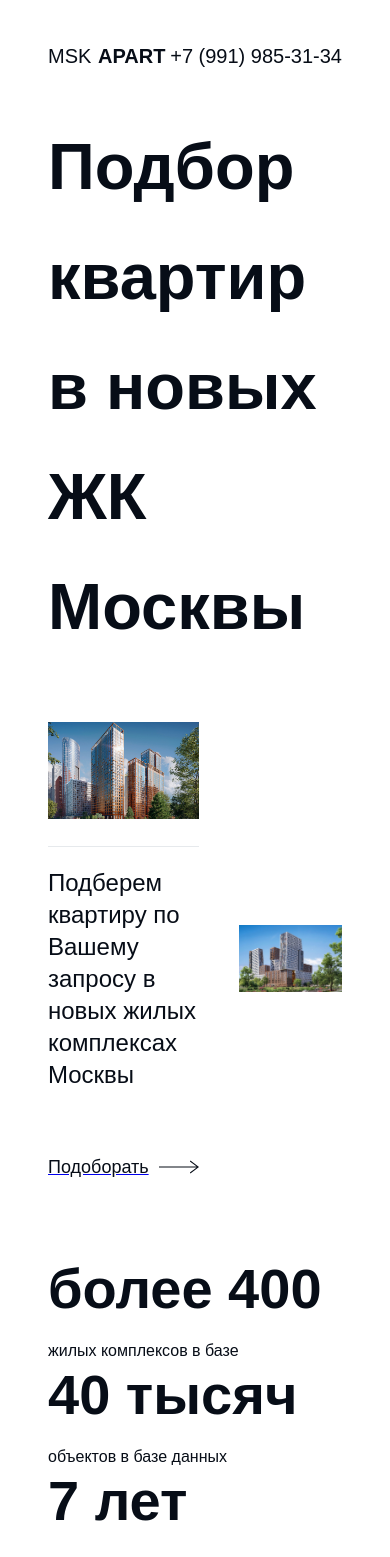
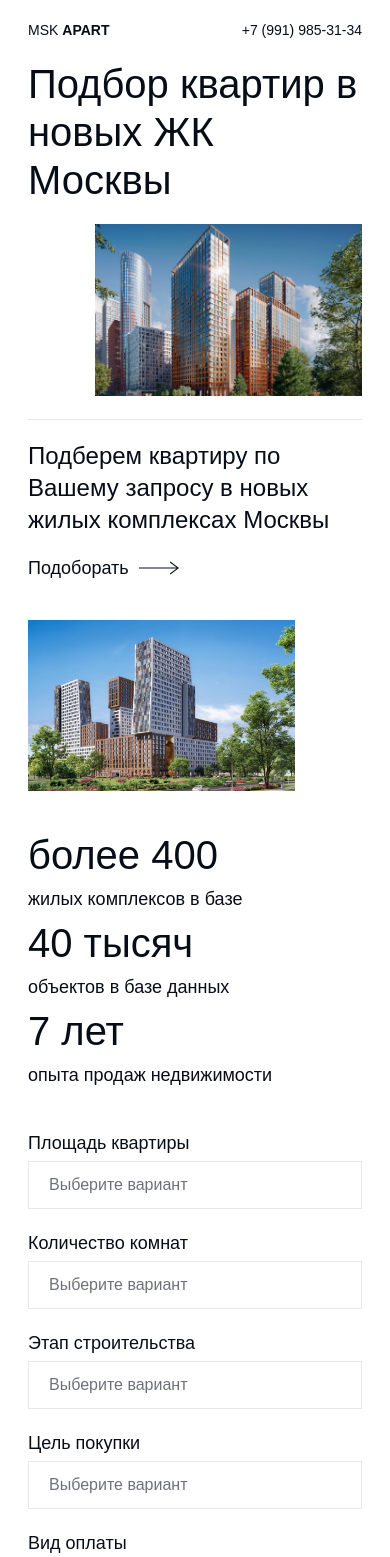
Before and after one commit to bakhanets/apartments_website, a Nuxt app: page / in a window 390 px wide. Shown: the top 1557 px of the page. Built offline with nearby package versions, Linux system fonts and the light colour scheme; a web font is replaced by a local one.

Commit message:
added styles for adaptive

```diff
--- a/assets/css/main.scss
+++ b/assets/css/main.scss
@@ -208,7 +208,7 @@
           width: 70%;
           font-family: Cormorant, sans-serif;
           font-style: normal;
-          font-weight: 600;
+          font-weight: 500;
           font-size: 100px;
           line-height: 110px;
 
@@ -249,6 +249,7 @@
         &__block {
           display: flex;
           grid-gap: 10px;
+          text-decoration: none
         }
         &__link {
           font-family: Montserrat, sans-serif;
@@ -273,7 +274,13 @@
     display: flex;
     align-items: flex-start;
     justify-content: space-between;
+    &_img {
+      display: none;
+    }
     .info {
+      &__img {
+        width: 100%;
+      }
       &__img-line {
         width: 200px;
       }
@@ -291,7 +298,7 @@
       &__title {
         margin: 0;
         font-family: Cormorant, sans-serif;
-        font-weight: 600;
+        font-weight: 500;
         font-size: 56px;
         line-height: 60px;
       }
@@ -392,15 +399,26 @@
   }
 }
 @media only screen and (max-width: 768px) {
-  .main__content .content__block_title {
-    font-size: 65px;
+  .main__content {
+    grid-gap: 30px;
+    .content__block_title {
+      font-size: 65px;
+    }
+    .content__block_present {
+      grid-gap: 40px;
+    }
   }
-  .main__content .content__block_present {
-    grid-gap: 40px;
+  .content__block_info {
+    display: flex;
+    grid-gap: 30px;
   }
   .block {
     &__info {
       flex-direction: column;
+      width: 100%;
+      &_img {
+        display: block;
+      }
     }
     &__send {
       grid-gap: 30px;
@@ -408,16 +426,21 @@
     }
   }
   .block__send {
-    .send__img {
-      width: 60%;
-    }
-    .send__dropdown {
-      grid-template-columns: 1fr;
+    .send {
+      &__img {
+        display: none;
+      }
+      &__dropdown {
+        grid-template-columns: 1fr;
+      }
+      &__btn {
+        width: 100%;
+      }
     }
   }
   .block__info {
-    .info__desc {
-      font-size: 16px;
+    .info__title {
+      font-size: 40px;
     }
   }
   .block__present_first {
@@ -433,6 +456,82 @@
     &_right {
       padding-left: 60%;
     }
+  }
+}
+@media only screen and (max-width: 600px) {
+  .primary__template {
+    padding: 0 20px;
+  }
+  .main__content .content__block_title {
+    font-size: 60px;
+  }
+  .block__present_second {
+    display: none;
+  }
+  .present {
+    &__first {
+      display: flex;
+      flex-direction: column;
+      align-items: flex-end;
+    }
+    &__img {
+      width: 80% !important;
+    }
+  }
+  .block__present .present__first .desc__text {
+    font-size: 32px;
+    padding: 20px 0 0 0;
+    margin-bottom: 0;
+  }
+}
+@media only screen and (max-width: 425px) {
+  .primary__template {
+    .template {
+      &__footer, &__header {
+        height: auto;
+        min-height: auto;
+      }
+    }
+  }
+  .primary__modal {
+    width: auto;
+    padding: 20px;
+  }
+  .header__content, .footer__content, .main__content {
+    min-height: auto;
+  }
+  .main__content .content__block_title {
+    font-size: 40px;
+    line-height: 48px;
+  }
+  .header__text, .footer__text, .main__text {
+    font-size: 14px;
+    line-height: 17px;
+    &_light {
+      width: auto;
+    }
+  }
+  .block__present .present__first .desc__text {
+    font-size: 24px;
+    line-height: 32px;
+  }
+  .content__block_info {
+    flex-direction: column;
+  }
+  .block__info .info__img {
+    width: 80%;
+  }
+  .block__send .send__title {
+    display: none;
+  }
+  .main__content {
+    grid-gap: 20px;
+  }
+  .content__block_send {
+    margin-top: 20px;
+  }
+  .modal__content .content__text_title {
+    font-size: 32px;
   }
 }
 /* cyrillic-ext */
--- a/components/ui/baseDD/index.vue
+++ b/components/ui/baseDD/index.vue
@@ -9,7 +9,7 @@
     <div
         v-click-outside="hideDd"
         class="dd"
-        :class="[{'dd__top': mode === 'top' }]"
+        :class="value !== -1 ? 'dd_active' : ''"
     >
       <slot name="card" />
 
@@ -21,7 +21,7 @@
       >
         <span
             v-if=" value !== -1"
-            class="dd__title"
+            class="dd__title_black"
             :class="[{'dd__title_white': type === 'blue' }, { 'dd__title_black': mode === 'blackFont' }]"
         >
           {{ items[value] }}
@@ -169,6 +169,7 @@ export default {
   font-style: normal;
   font-weight: 300;
   font-size: 18px;
+  margin-bottom: 4px;
   line-height: 28px;
   color: #070D17;
 }
@@ -196,8 +197,16 @@ export default {
       color: #E5E5E5;
     }
     &_black {
+      font-family: Montserrat, sans-serif;
+      font-style: normal;
+      font-weight: 300;
+      font-size: 16px;
+      line-height: 24px;
       color: #070D17 !important;
     }
+  }
+  &_active {
+    border: solid 1px #070D17;
   }
   &__top {
     align-items: flex-start;
--- a/pages/index.vue
+++ b/pages/index.vue
@@ -23,28 +23,28 @@
       </div>
     </div>
     <div class="content__block content__block_info block">
+      <div class="block__info block__info_img info">
+        <img class="info__img" :src="require('~/src/img/image_2.png')"/>
+      </div>
       <div class="block__info info">
         <div class="info__img-line">
           <div class="info__line"/>
         </div>
         <div class="info__text">
           <p class="info__title">более 400</p>
-          <br/>
           <p class="info__desc">жилых комплексов в базе</p>
         </div>
         <div class="info__text">
           <p class="info__title">40 тысяч</p>
-          <br/>
           <p class="info__desc">объектов в базе данных</p>
         </div>
         <div class="info__text">
           <p class="info__title">7 лет</p>
-          <br/>
           <p class="info__desc">опыта продаж недвижимости</p>
         </div>
       </div>
     </div>
-    <div class="content__block content__block_send block" name="ddBlock">
+    <div class="content__block content__block_send block" id="ddBlock">
       <div class="block__send send">
         <div class="send__img">
           <img :src="require('~/src/img/IMG_3704.JPG')">
@@ -52,18 +52,6 @@
         <div class="send__data">
           <div class="send__title">Заполните анкету и мы подберем квартиры по Вашим требованиям</div>
           <div class="send__dropdown">
-            <baseDD
-              v-model="purchasePurposeIndex"
-              :items="purchasePurpose"
-              :label="'Цель покупки'"
-              :placeholder="'Выберите вариант'"
-            />
-            <baseDD
-              v-model="constructionPhaseIndex"
-              :items="constructionPhase"
-              :label="'Этап строительства'"
-              :placeholder="'Выберите вариант'"
-            />
             <baseDD
                 v-model="apartmentAreaIndex"
                 :items="apartmentArea"
@@ -74,6 +62,18 @@
                 v-model="roomsNumberIndex"
                 :items="roomsNumber"
                 :label="'Количество комнат'"
+                :placeholder="'Выберите вариант'"
+            />
+            <baseDD
+                v-model="constructionPhaseIndex"
+                :items="constructionPhase"
+                :label="'Этап строительства'"
+                :placeholder="'Выберите вариант'"
+            />
+            <baseDD
+              v-model="purchasePurposeIndex"
+              :items="purchasePurpose"
+              :label="'Цель покупки'"
               :placeholder="'Выберите вариант'"
             />
             <baseDD
```
Lines whose indentation alone changed are shown as unchanged.
